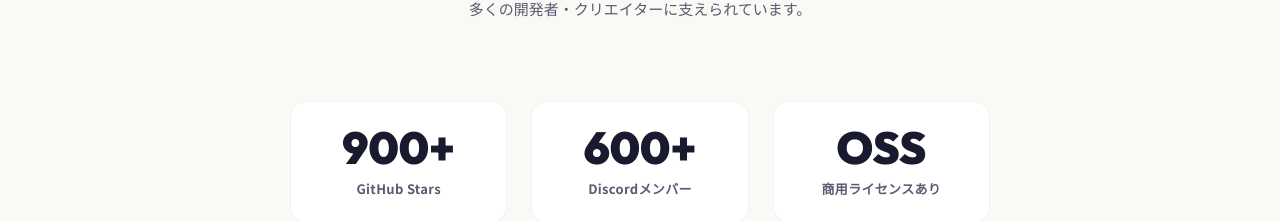
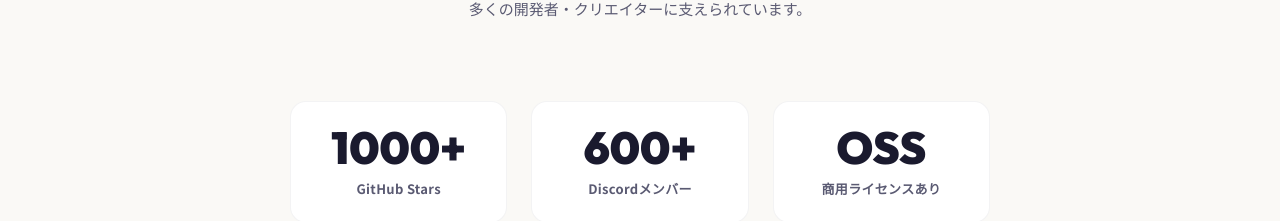
Before and after one commit to tegnike/aituber-kit-lp, a React (Vite) app: page / in a window 1280 px wide. Shown: the part 8375-8596 px from the top of the page. Built offline with nearby package versions, Linux system fonts and the light colour scheme.

Commit message:
chore: update GitHub star count

```diff
--- a/src/App.tsx
+++ b/src/App.tsx
@@ -839,7 +839,7 @@
               className="block group"
             >
               <div className="font-display font-black text-[clamp(1.8rem,4vw,2.8rem)] leading-none text-ink group-hover:text-purple transition-colors duration-300">
-                900+
+                1000+
               </div>
               <div className="text-[12px] md:text-[13px] font-bold text-ink-soft mt-2 tracking-wide">
                 GitHub Stars
```
